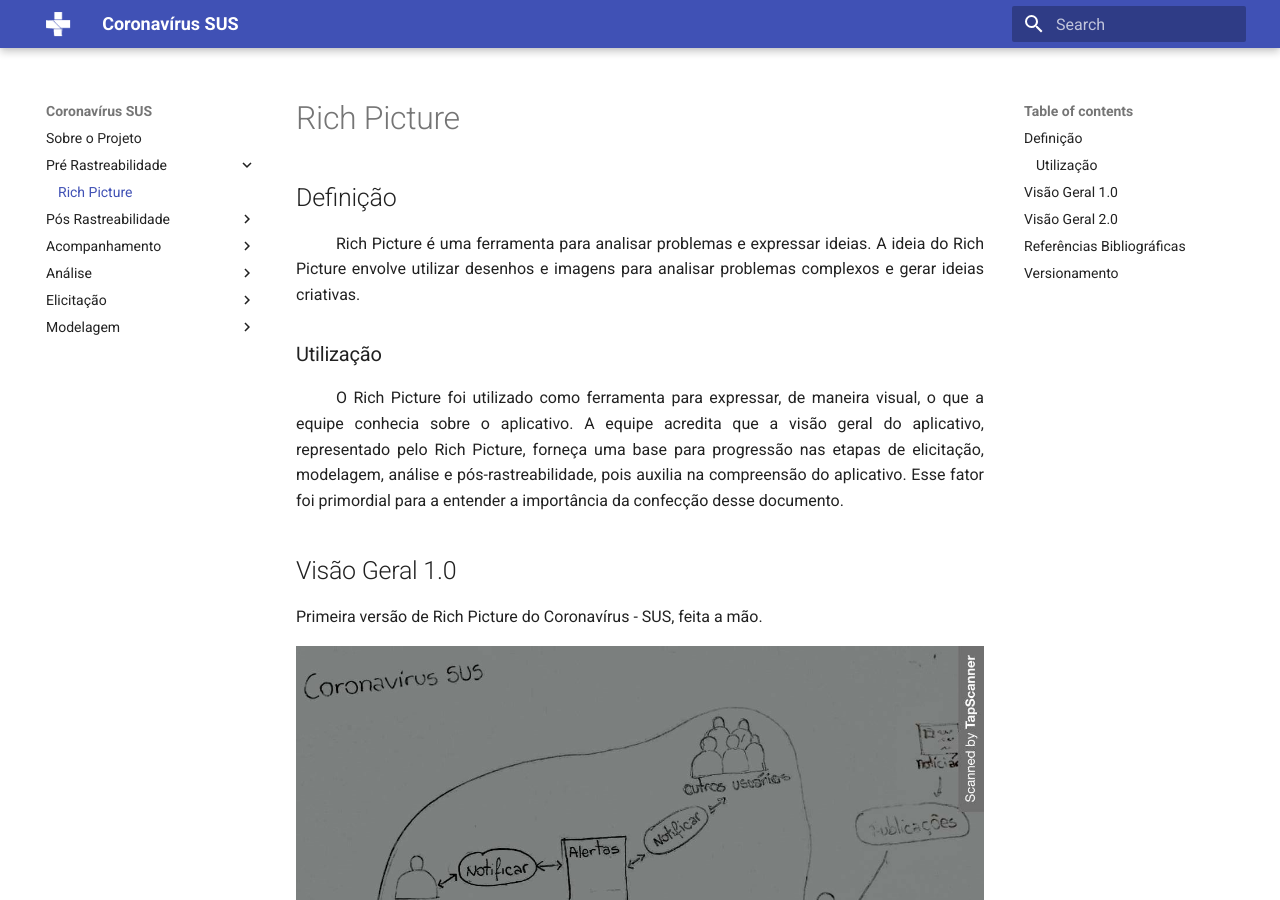
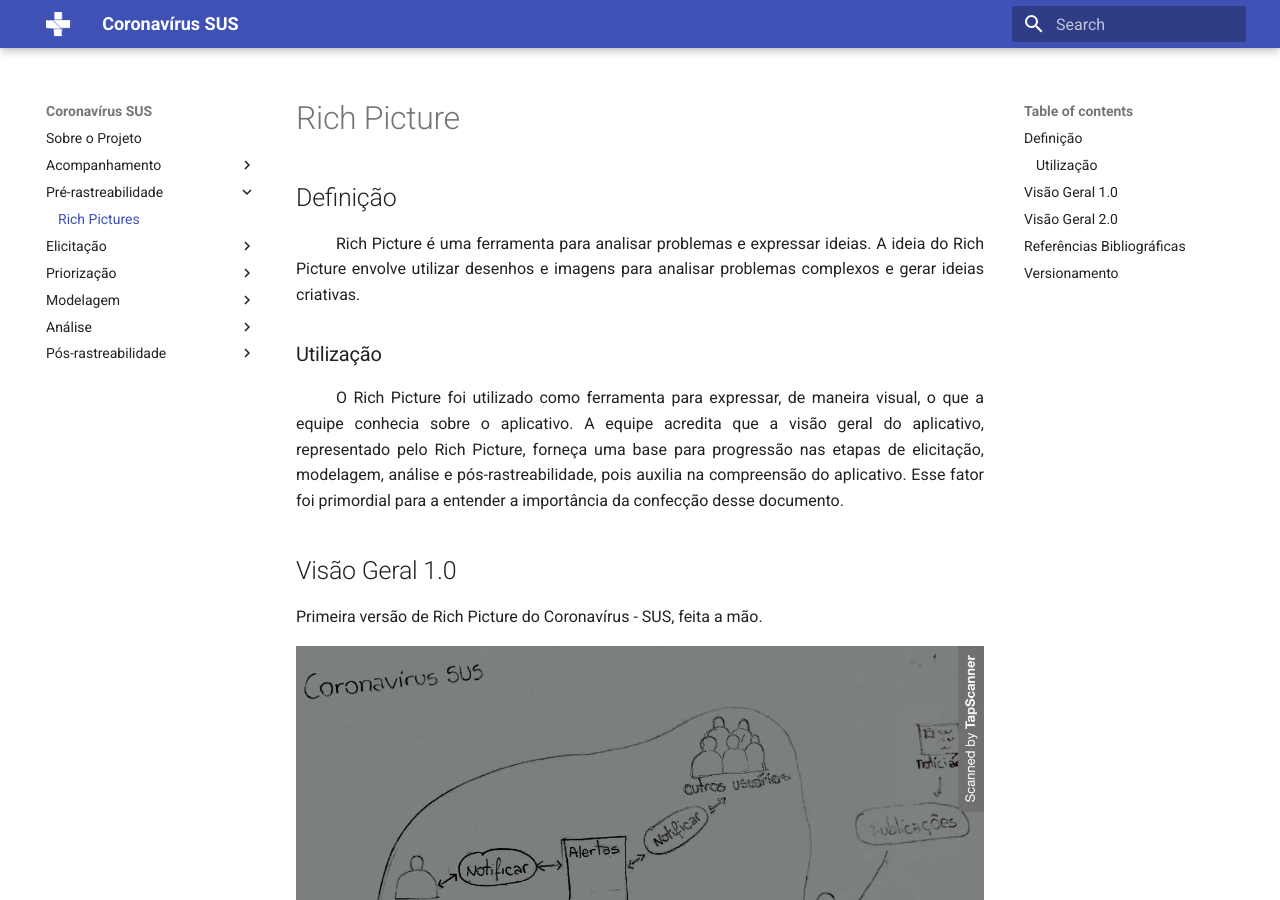
Before and after one commit to Requisitos-de-Software/2020.2-Coronavirus-SUS, an MkDocs documentation site: the page built from docs/Pré-Rastreabilidade/preRastreabilidade.md, in a window 1280 px wide and 900 px high. Built offline with MkDocs 1.6.1 and Material for MkDocs 9.7.7, drawn with Linux system fonts in a browser that asks for light colours; old or Windows-style settings are respelled for this version of MkDocs; some of the changed lines change nothing that is shown.

Commit message:
Configurando Navegação do Mkdocs

```diff
--- a/mkdocs.yml
+++ b/mkdocs.yml
@@ -8,3 +8,43 @@
   - pymdownx.emoji:
       emoji_index: !!python/name:materialx.emoji.twemoji
       emoji_generator: !!python/name:materialx.emoji.to_svg
+
+pages:
+    - Sobre o Projeto: index.md
+    - Acompanhamento:
+        - Planejamento: acompanhamento/planejamento.md
+        - Apresentações: acompanhamento/apresentacoes.md
+    - Pré-rastreabilidade:
+        - Rich Pictures: Pré-Rastreabilidade/preRastreabilidade.md
+    - Elicitação:
+        - Análise de Documentos: elicitação/analiseDeDocumentos.md
+        - Brainstorming: elicitação/brainstorming.md
+        - Introspecção: elicitação/introspeccao.md
+        - Personas: elicitação/personas.md
+        - Requisitos: elicitação/requisitos.md
+    - Priorização:
+        - MoSCoW: elicitação/priorização/moscow.md
+    - Modelagem:
+        - Diagramas de Caso de Uso: modelagem/casoDeUso.md
+        - Cenários: modelagem/cenarios.md
+        - Especificação Suplementar: modelagem/especificacaoSuplementar.md
+        - NFR Framework: modelagem/nfrFramework.md
+        - Histórias de Usuário: modelagem/históriasDeUsuário.md
+        - Backlog: modelagem/backlog.md
+        - Léxico: modelagem/lexico.md
+    - Análise:
+        - Verficação:
+            - inspeção - Rich Picture: análise/verificação/inspeçãoRichPicture.md
+            - inspeção - Casos de Uso: análise/verificação/inspeçãoCasoDeUso.md
+            - inspeção - Cenários: análise/verificação/inspeçãoCenários.md
+            - inspeção - Especificação Suplementar: análise/verificação/inspeçãoEspecificaçãoSuplementar.md
+            - inspeção - NFR Framework: análise/verificação/inspeçãoNFRFramework.md
+            - inspeção - Histórias de Usuário: análise/verificação/inspeçãoHistóriasDeUsuário.md
+            - inspeção - Backlog: análise/verificação/inspeçãoBacklog.md
+            - inspeção - Léxico: análise/verificação/inspeçãoLéxico.md
+        - Validação:
+            - Validação Informal: análise/validação/validaçãoInformal.md
+            - Protótipo: análise/validação/protótipo.md
+    - Pós-rastreabilidade:
+        - Backward-from: Pós-Rastreabilidade/backward-from.md
+        - Forward-from: Pós-Rastreabilidade/forward-from.md
```
